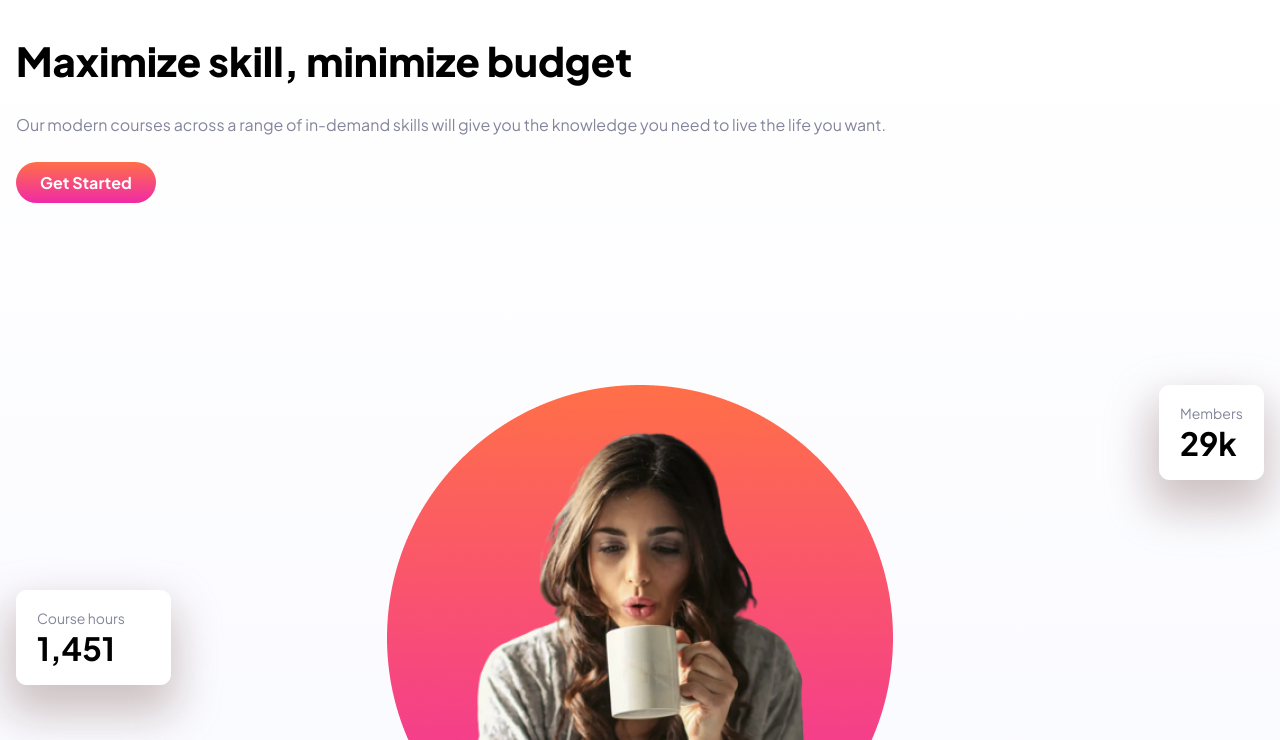
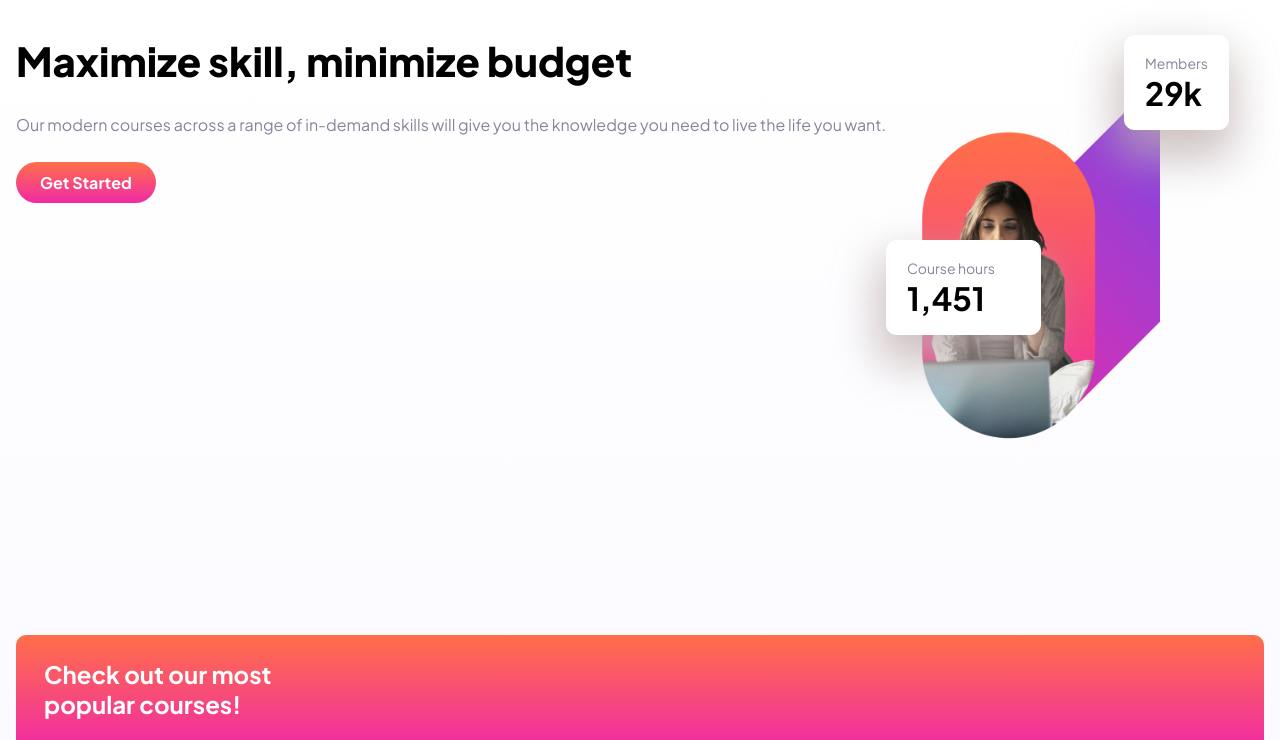
Before and after one commit to Nightblockchain30/Elearning_landing_responsive, a website built with Vite: page index.html in a window 1280 px wide. Shown: the part 60-800 px from the top of the page. Built offline with nearby package versions, Linux system fonts and the light colour scheme.

Commit message:
On main -> Added tablet hero img

```diff
--- a/index.html
+++ b/index.html
@@ -17,21 +17,20 @@
     <header class="header__principal">
 
       <div class="header__container">
-
         <img class="header__img" src="img/logo.svg" alt="logo elearing landig page">
-
         <nav>
           <ul class="header__list">
             <li><a class="header__button" href="#">Get Started</a></li>
           </ul>
         </nav>
-
       </div>
 
     </header>
 
     <main class="main">
       <div class="main__container">
+
+        <div class="container__responsive">
           <div class="main__container__hero">
             <h1 class="main__h1">Maximize skill, minimize budget</h1>
               <p class="main__p">Our modern courses across a range of in-demand skills will give you the knowledge you need to live the life you want.</p>
@@ -41,7 +40,9 @@
           </div>
 
           <div class="main__container__img">
-          <img class="img-hero" src="img/main_img_mobile.png" alt="Hero Image of Elearing">
+            <img class="img-hero img__hero-mobile" src="img/main_img_mobile.png" alt="Hero Image of Elearing">
+            <img class="img-hero img__hero-tablet" src="img/hero_img_tablet.png" alt="Hero Image of Elearing">
+
             <div class="nums__hero num__hero-1">
               <span class="num__hero-1-title">Course hours</span>
               <span class="num__hero-1-number">1,451</span>
@@ -49,6 +50,7 @@
             <div class="nums__hero num__hero-2">
               <span class="num__hero-2-title">Members</span>
               <span class="num__hero-2-number">29k</span>
+            </div>
           </div>
         </div>
 
--- a/sass/layout/_main__container.scss
+++ b/sass/layout/_main__container.scss
@@ -25,12 +25,26 @@
                 @include button-pink-orange;
             }
         }
-    }
+        }
         &__img{
             text-align: center;
             position: relative;
             height: 300px;
-            margin-bottom: 66px;
+            .img__hero-tablet{
+                display: none;
+                @include breakpoint(tablet){
+                    display: block;
+                }
+            }
+
+            .img__hero-mobile{
+                @include breakpoint(tablet){
+                    display: none;
+                }
+            }
+
+
+
             .img-hero{
                 max-width: 80%;
             }
@@ -80,7 +94,15 @@
             font-weight: 700;
             }
         }
+        .container__responsive{
+            margin-bottom: 200px;
+            @include breakpoint(tablet){
+            display: flex;
+            }
+        }
+
         &__activities{
+            margin-top: 20%;
             .activities__header{
                 .activities__h2{
                     margin-bottom: 16px;
```
Also changed, not shown: css/style.css, img/hero_img_tablet.png (added), 1 other file. Lines whose indentation alone changed are shown as unchanged.
